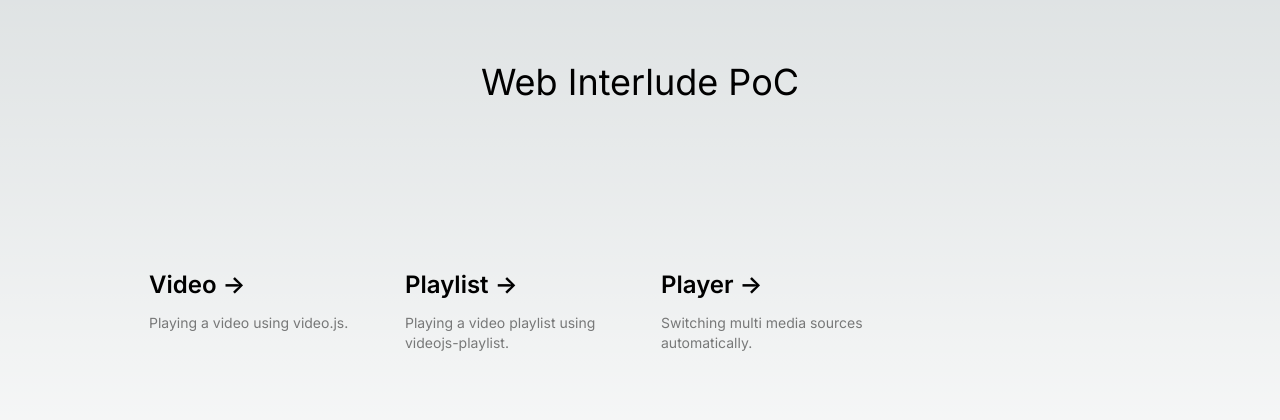
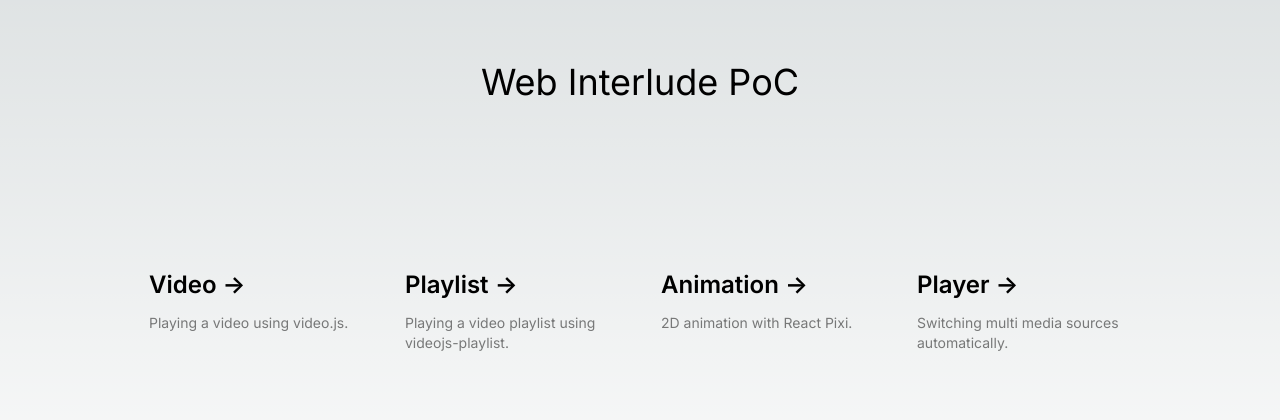
Before and after one commit to ijokarumawak/web-interlude, a Next.js app: page / in a window 1280 px wide. Shown: the part 184-604 px from the top of the page. Built offline with nearby package versions, Linux system fonts and the light colour scheme.

Commit message:
デバッグ用 console log 追加

```diff
--- a/src/app/page.tsx
+++ b/src/app/page.tsx
@@ -37,8 +37,7 @@ export default function Home() {
           </p>
         </Link>
 
-        {/* src/pages/talks/[talkId].tsx を 実装したため、 このページを一旦廃止 /talks/1961 などをみると Animation が見れる */}
-        {/* <Link
+        <Link
           href="/animation"
           className="group rounded-lg border border-transparent px-5 py-4 transition-colors hover:border-gray-300 hover:bg-gray-100 hover:dark:border-neutral-700 hover:dark:bg-neutral-800/30"
         >
@@ -51,7 +50,7 @@ export default function Home() {
           <p className={`m-0 max-w-[30ch] text-sm opacity-50`}>
             2D animation with React Pixi.
           </p>
-        </Link> */}
+        </Link>
 
         <Link
           href="/player"
--- a/src/components/PixiApp.tsx
+++ b/src/components/PixiApp.tsx
@@ -51,7 +51,8 @@ const RotatingBunny: React.FC<ContentProperties> = (props:ContentProperties) =>
   const [rotation, setRotation] = useState(0)
   const [title, setTitle] = useState(props.talkData?.title ||'title')
   const [speaker, setSpeaker] = useState(props.speakersData ? props.speakersData[0].name : 'speaker');
-  const [company, setCompany] = useState(props.speakersData ? props.speakersData[0].company : 'company');  const [session_time, setSession_time] = useState(props.talkData?.startTime || 'session_time')
+  const [company, setCompany] = useState(props.speakersData ? props.speakersData[0].company : 'company');
+  const [session_time, setSession_time] = useState(props.talkData?.startTime || 'session_time')
 
   if(!sound.exists('bgm')) sound.add('bgm', '/sounds/CNDT2023_intermission.mp3')
 
--- a/src/pages/talks/[talkId].tsx
+++ b/src/pages/talks/[talkId].tsx
@@ -23,6 +23,9 @@ const TalkPage = () => {
 
   if (!talkData || !speakersData) return <div>Loading...</div>;  // ローディング表示
 
+  console.log(talkData.title);
+  console.log(speakersData[0].name);
+
   return (
     <div>
       {/* PixiAppコンポーネントにデータを渡す */}
```
